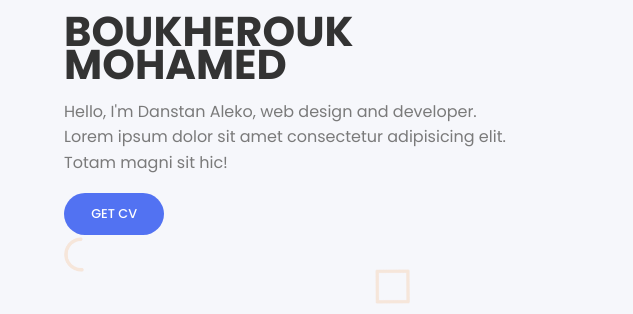
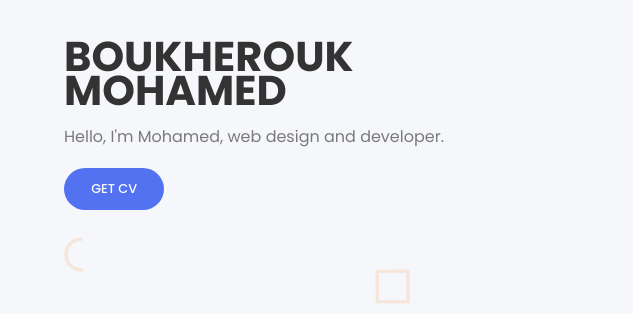
Before and after one commit to boukheroukMohamed/portfolio, a plain HTML site: page index.html in a window 1280 px wide. Shown: the part 299-613 px from the top of the page, 0-633 px from the left. Drawn offline with nearby package versions, Linux system fonts and the light colour scheme; grey boxes are pictures that could not be loaded.

Commit message:
Update index.html

```diff
--- a/index.html
+++ b/index.html
@@ -77,9 +77,7 @@
             <div class="column-1">
               <h1 class="header-title">BOUKHEROUK MOHAMED</h1>
               <p class="text">
-                Hello, I'm Danstan Aleko, web design and developer. Lorem ipsum
-                dolor sit amet consectetur adipisicing elit. Totam magni sit
-                hic!
+                Hello, I'm Mohamed, web design and developer.
               </p>
               <a target="_blank" href="https://files.catbox.moe/ghnga9.pdf"  class="btn">Get CV</a>
             </div>
```
